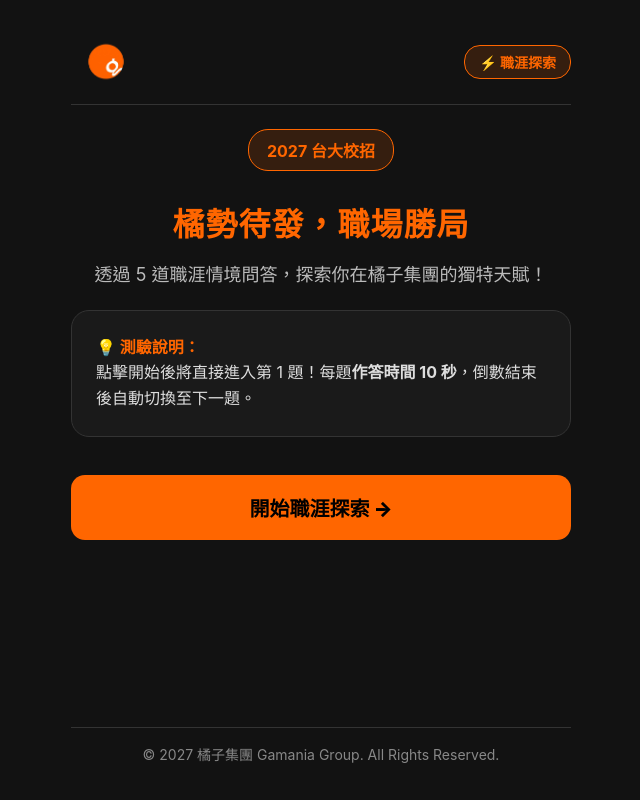
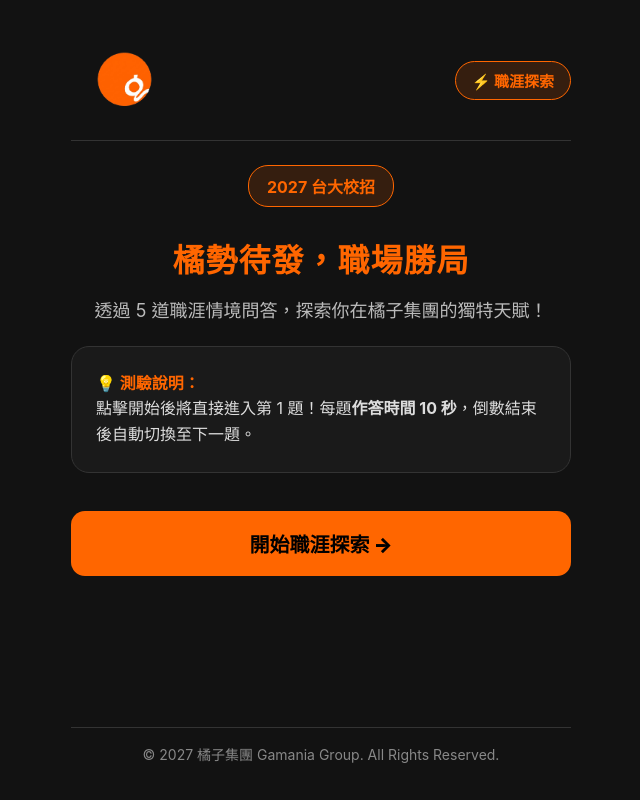
Before and after one commit to ylin47594-a11y/gamania-2027-campus, a plain HTML site: page index.html in a window 1280 px wide. Shown: the whole page, without its empty margins (319-959 px from the left). Drawn offline with Linux system fonts and the light colour scheme.

Commit message:
Update index.html

```diff
--- a/index.html
+++ b/index.html
@@ -8,20 +8,21 @@
     <style>
       * { box-sizing: border-box; margin: 0; padding: 0; font-family: -apple-system, BlinkMacSystemFont, "Segoe UI", Roboto, sans-serif; }
       body { background-color: #121212; color: #ffffff; min-height: 100vh; display: flex; flex-direction: column; justify-content: space-between; padding: 20px; }
-      header { width: 100%; max-width: 500px; margin: 0 auto; display: flex; justify-content: space-between; align-items: center; padding: 16px 0; border-bottom: 1px solid #333333; }
+      header { width: 100%; max-width: 500px; margin: 0 auto; display: flex; justify-content: space-between; align-items: center; padding: 20px 0; border-bottom: 1px solid #333333; }
       .brand { display: flex; align-items: center; }
 
-      /* 🍊 放大 LOGO 尺寸（從原本的 38px 提升至 52px） */
+      /* 🍊 大幅提升 LOGO 尺寸至 80px，讓存在感超強烈 */
       .brand img {
-        height: 52px;
+        height: 80px !important;
+        max-height: 80px !important;
         width: auto;
         object-fit: contain;
         display: block;
       }
 
-      .brand-text { display: flex; align-items: center; gap: 10px; font-weight: 800; font-size: 20px; letter-spacing: 1px; }
-      .dot { width: 16px; height: 16px; border-radius: 50%; background-color: #FF6600; }
-      .sync-tag { font-size: 14px; padding: 6px 14px; border-radius: 16px; background: rgba(255,102,0,0.15); border: 1px solid #FF6600; color: #FF6600; font-weight: bold; }
+      .brand-text { display: flex; align-items: center; gap: 10px; font-weight: 800; font-size: 22px; letter-spacing: 1px; }
+      .dot { width: 18px; height: 18px; border-radius: 50%; background-color: #FF6600; }
+      .sync-tag { font-size: 15px; padding: 8px 16px; border-radius: 20px; background: rgba(255,102,0,0.15); border: 1px solid #FF6600; color: #FF6600; font-weight: bold; }
       main { width: 100%; max-width: 500px; margin: auto; padding: 24px 0; flex: 1; }
       footer { width: 100%; max-width: 500px; margin: 0 auto; text-align: center; font-size: 14px; color: #888; padding: 16px 0; border-top: 1px solid #333333; }
       .card { background: #1A1A1A; border: 1px solid #333; border-radius: 18px; padding: 24px; text-align: left; margin-bottom: 20px; }
@@ -38,7 +39,6 @@
   <body>
     <header>
       <div class="brand">
-        <!-- 嘗試讀取 logo.png，若不存在則嘗試 logo.jpg -->
         <img src="./logo.png" alt="GAMANIA 2027" onerror="this.onerror=null; this.src='./logo.jpg'; this.onerror=function(){ this.style.display='none'; document.getElementById('brand-fallback').style.display='flex'; }" />
         <div id="brand-fallback" class="brand-text" style="display:none;">
           <div class="dot"></div>GAMANIA 2027
```
